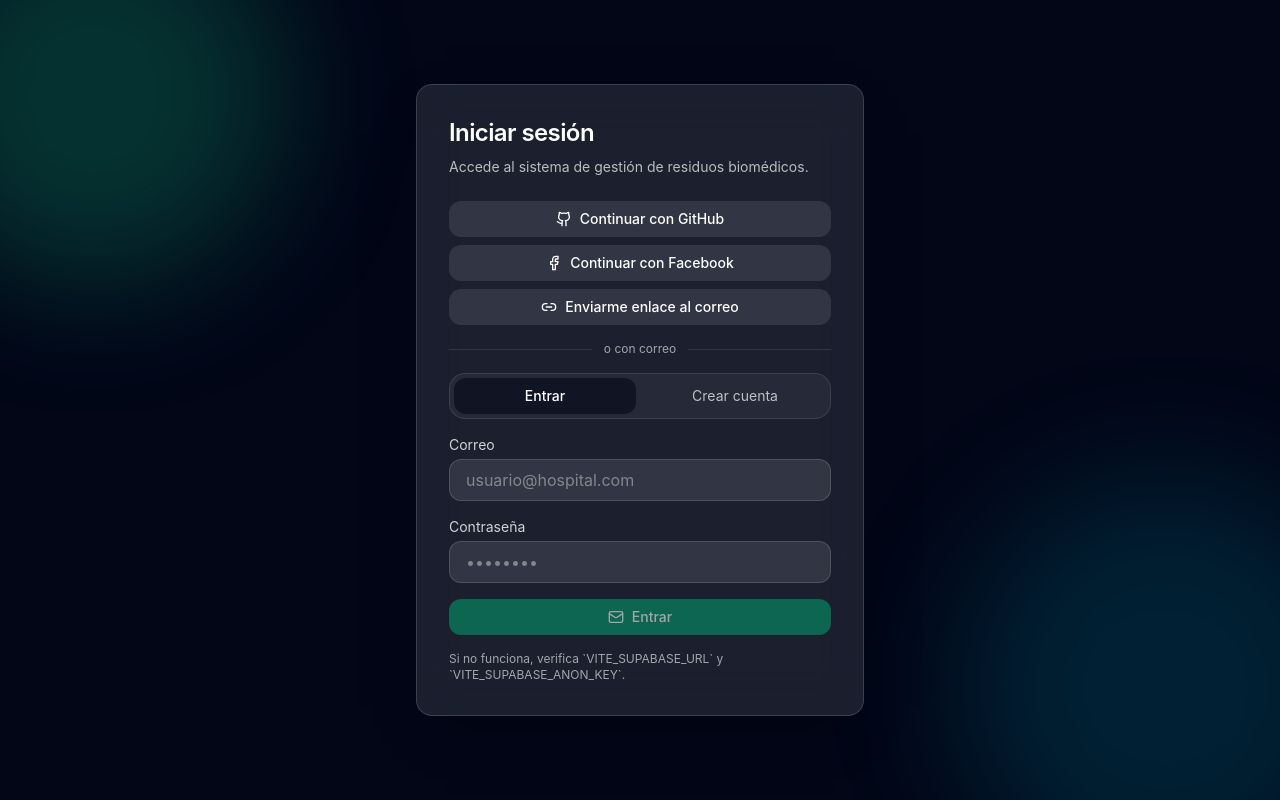
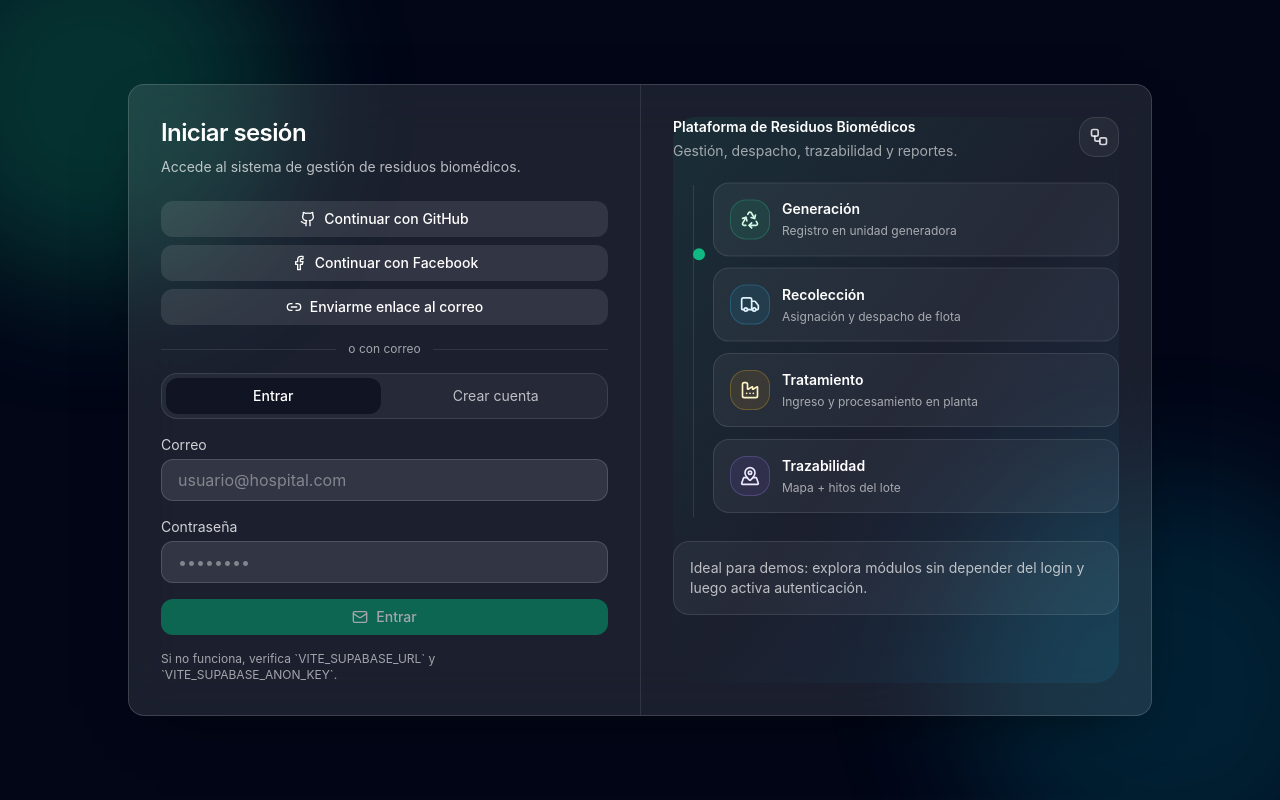
Before and after one commit to KmiloRosero/biomedical-fronted, a React (Vite) app: page / in a window 1280 px wide. Built offline with nearby package versions, Linux system fonts and the light colour scheme; no server answers.

Commit message:
Split login layout with animated project panel

```diff
--- a/src/features/auth/pages/LoginPage.tsx
+++ b/src/features/auth/pages/LoginPage.tsx
@@ -2,7 +2,7 @@ import { useEffect, useMemo, useState } from "react";
 import { motion } from "framer-motion";
 import { useNavigate } from "react-router-dom";
 import toast from "react-hot-toast";
-import { Facebook, Github, Link2, Mail } from "lucide-react";
+import { Facebook, Factory, Github, Link2, Mail, MapPinned, Recycle, Truck, Workflow } from "lucide-react";
 import { Button } from "@/shared/ui/Button";
 import { Dialog } from "@/shared/ui/Dialog";
 import { Surface } from "@/shared/ui/Surface";
@@ -105,9 +105,11 @@ export function LoginPage() {
           initial={{ opacity: 0, y: 16 }}
           animate={{ opacity: 1, y: 0 }}
           transition={{ duration: 0.35 }}
-          className="w-full max-w-md"
+          className="w-full max-w-5xl"
         >
-          <Surface className="p-6 sm:p-8">
+          <Surface className="overflow-hidden p-0">
+            <div className="grid lg:grid-cols-2">
+              <div className="p-6 sm:p-8">
                 <div className="mb-6">
                   <h1 className="text-2xl font-semibold tracking-tight">Iniciar sesión</h1>
                   <p className="mt-2 text-sm text-slate-700 dark:text-white/70">
@@ -124,7 +126,12 @@ export function LoginPage() {
                     <Facebook className="h-4 w-4" />
                     Continuar con Facebook
                   </Button>
-              <Button type="button" className="w-full" variant="secondary" onClick={() => setIsEmailDialogOpen(true)}>
+                  <Button
+                    type="button"
+                    className="w-full"
+                    variant="secondary"
+                    onClick={() => setIsEmailDialogOpen(true)}
+                  >
                     <Link2 className="h-4 w-4" />
                     Enviarme enlace al correo
                   </Button>
@@ -200,6 +207,12 @@ export function LoginPage() {
                     Si no funciona, verifica `VITE_SUPABASE_URL` y `VITE_SUPABASE_ANON_KEY`.
                   </div>
                 </div>
+              </div>
+
+              <div className="relative border-t border-slate-200/70 p-6 dark:border-white/10 lg:border-l lg:border-t-0 lg:p-8">
+                <ProjectAnimationPanel />
+              </div>
+            </div>
           </Surface>
         </motion.div>
       </div>
@@ -230,3 +243,94 @@ export function LoginPage() {
     </div>
   );
 }
+
+function ProjectAnimationPanel() {
+  const items = useMemo(
+    () => [
+      {
+        title: "Generación",
+        description: "Registro en unidad generadora",
+        icon: <Recycle className="h-5 w-5" />,
+        tone: "border-emerald-400/25 bg-emerald-500/10 text-emerald-700 dark:text-emerald-100",
+      },
+      {
+        title: "Recolección",
+        description: "Asignación y despacho de flota",
+        icon: <Truck className="h-5 w-5" />,
+        tone: "border-sky-400/25 bg-sky-500/10 text-sky-700 dark:text-sky-100",
+      },
+      {
+        title: "Tratamiento",
+        description: "Ingreso y procesamiento en planta",
+        icon: <Factory className="h-5 w-5" />,
+        tone: "border-amber-400/25 bg-amber-500/10 text-amber-700 dark:text-amber-100",
+      },
+      {
+        title: "Trazabilidad",
+        description: "Mapa + hitos del lote",
+        icon: <MapPinned className="h-5 w-5" />,
+        tone: "border-violet-400/25 bg-violet-500/10 text-violet-700 dark:text-violet-100",
+      },
+    ],
+    []
+  );
+
+  return (
+    <div className="relative h-full">
+      <div className="pointer-events-none absolute inset-0 -z-10 rounded-3xl bg-gradient-to-br from-emerald-500/10 via-transparent to-sky-500/10" />
+
+      <div className="flex items-start justify-between gap-3">
+        <div>
+          <div className="text-sm font-semibold">Plataforma de Residuos Biomédicos</div>
+          <div className="mt-1 text-sm text-slate-700 dark:text-white/60">
+            Gestión, despacho, trazabilidad y reportes.
+          </div>
+        </div>
+        <div className="grid h-10 w-10 place-items-center rounded-2xl border border-slate-200/70 bg-slate-900/5 text-slate-700 dark:border-white/10 dark:bg-white/5 dark:text-white/80">
+          <Workflow className="h-5 w-5" />
+        </div>
+      </div>
+
+      <div className="mt-6">
+        <div className="relative">
+          <div className="absolute left-5 top-0 h-full w-px bg-slate-200/70 dark:bg-white/10" />
+          <motion.div
+            className="absolute left-5 top-0 h-3 w-3 -translate-x-1/2 rounded-full bg-emerald-500"
+            animate={{ y: [0, 84, 168, 252, 0] }}
+            transition={{ duration: 6, repeat: Infinity, ease: "easeInOut" }}
+          />
+
+          <div className="space-y-3">
+            {items.map((it, index) => (
+              <motion.div
+                key={it.title}
+                initial={{ opacity: 0, y: 10 }}
+                animate={{ opacity: 1, y: 0 }}
+                transition={{ duration: 0.25, delay: 0.06 * index }}
+                className="relative pl-10"
+              >
+                <motion.div
+                  animate={{ y: [0, -4, 0] }}
+                  transition={{ duration: 3.2, repeat: Infinity, ease: "easeInOut", delay: 0.25 * index }}
+                  className="rounded-2xl border border-slate-200/70 bg-white/70 p-4 dark:border-white/10 dark:bg-white/5"
+                >
+                  <div className="flex items-start gap-3">
+                    <div className={`grid h-10 w-10 place-items-center rounded-2xl border ${it.tone}`}>{it.icon}</div>
+                    <div className="min-w-0">
+                      <div className="text-sm font-semibold">{it.title}</div>
+                      <div className="mt-1 text-xs text-slate-700 dark:text-white/60">{it.description}</div>
+                    </div>
+                  </div>
+                </motion.div>
+              </motion.div>
+            ))}
+          </div>
+        </div>
+      </div>
+
+      <div className="mt-6 rounded-2xl border border-slate-200/70 bg-slate-900/5 p-4 text-sm text-slate-700 dark:border-white/10 dark:bg-white/5 dark:text-white/70">
+        Ideal para demos: explora módulos sin depender del login y luego activa autenticación.
+      </div>
+    </div>
+  );
+}
```
Lines whose indentation alone changed are shown as unchanged.
